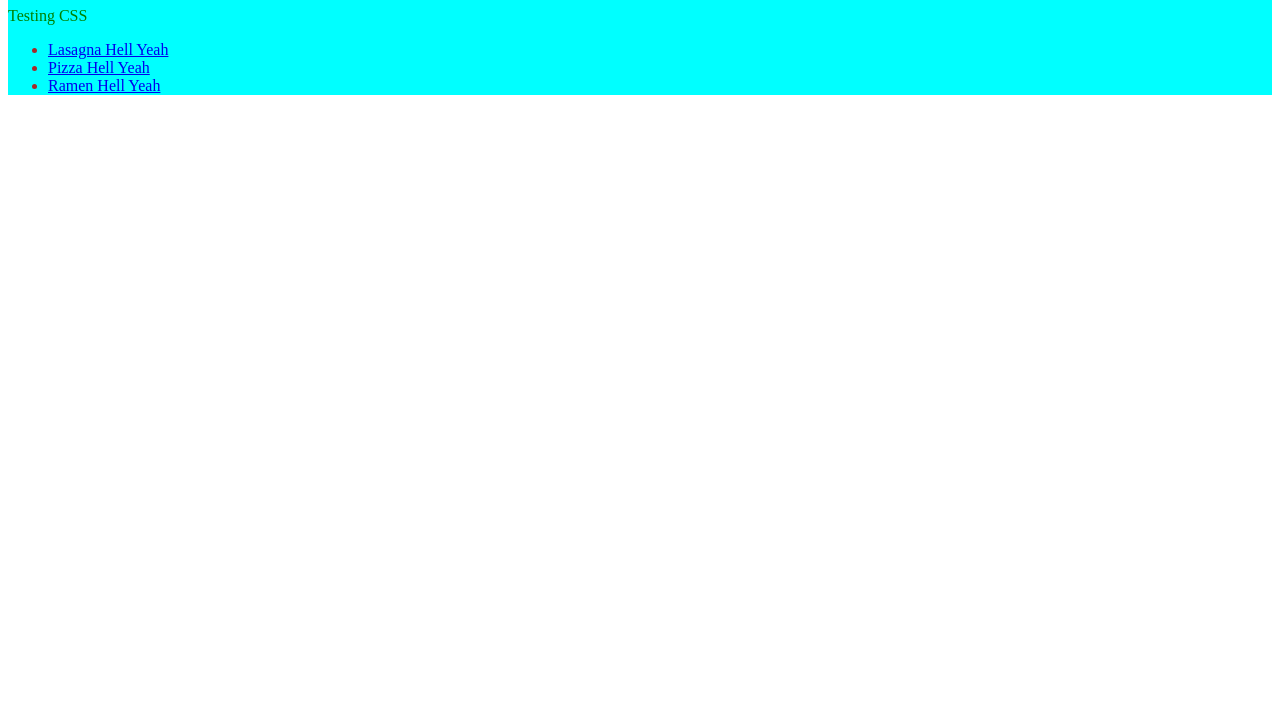
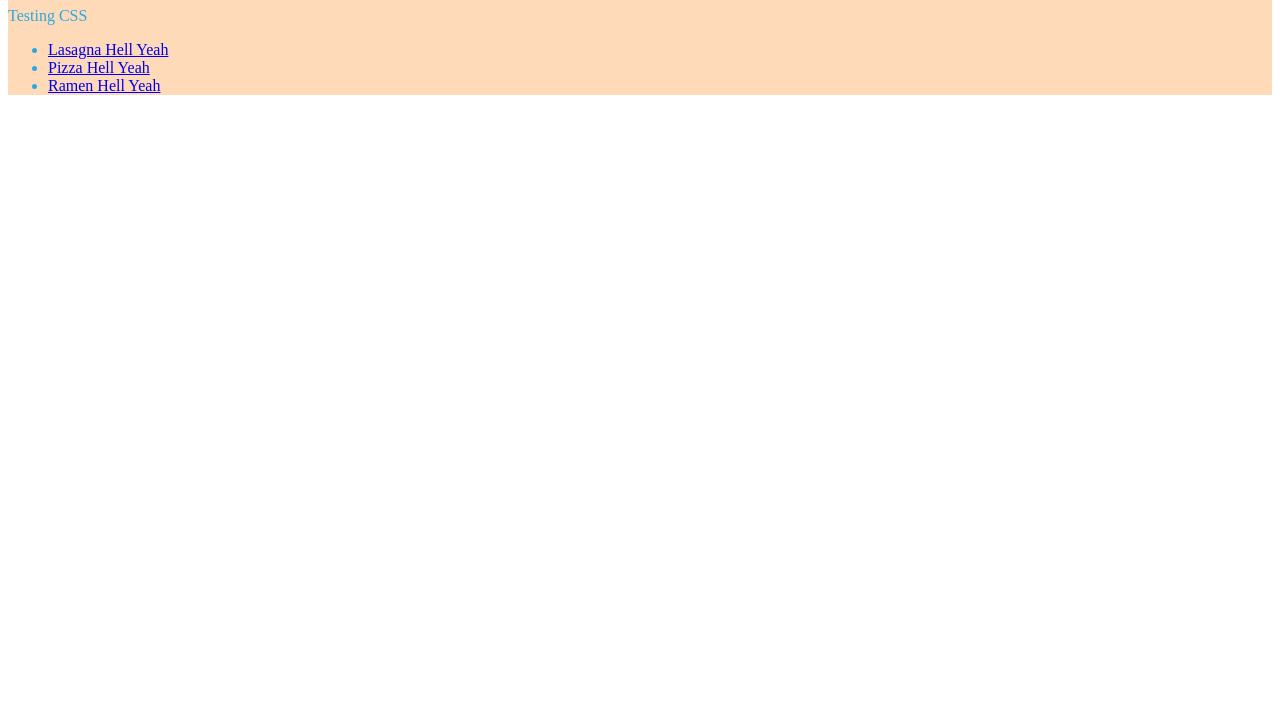
Before and after one commit to chbornman/odin-recipes, a plain HTML site: page index.html in a window 1280 px wide. Shown: the part 73-800 px from the top of the page. Drawn offline with Linux system fonts and the light colour scheme.

Commit message:
Make colors beautiful

```diff
--- a/styles.css
+++ b/styles.css
@@ -1,10 +1,10 @@
 /* styles.css */
 
 div {
-    color: brown;
-    background-color: cyan;
+    color: purple;
+    background-color: peachpuff;
 }
 
-p {
-    color: green;
+p, ol, ul {
+    color: rgb(43, 168, 226);
 }
```
